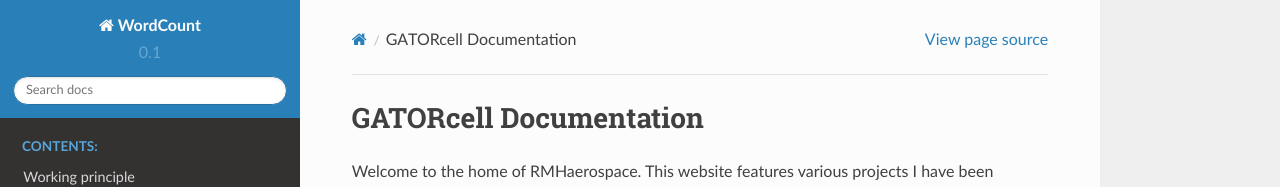
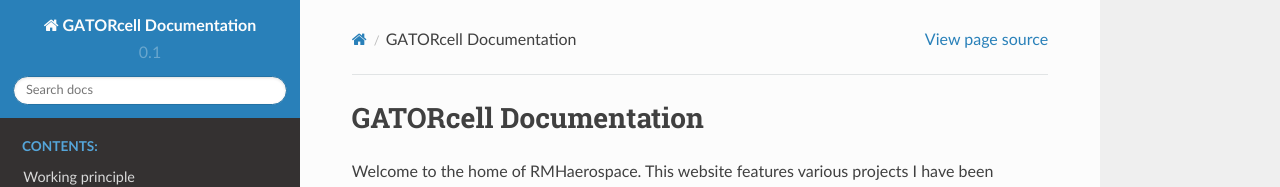
Before and after one commit to aq18507/GATORdocs, a Sphinx documentation site: the page built from doc/index.rst, in a window 1280 px wide. Shown: the top 187 px of the page. Built offline with Sphinx 7.4.7 and the Read the Docs theme 2.0.0, drawn with Linux system fonts in a browser that asks for light colours.

Commit message:
Renamed Project
Signed-off-by: aq18502 <rafael.heeb@bristol.ac.uk>

```diff
--- a/doc/conf.py
+++ b/doc/conf.py
@@ -46,7 +46,7 @@ source_suffix = '.rst'
 master_doc = 'index'
 
 # General information about the project.
-project = 'WordCount'
+project = 'GATORcell Documentation'
 copyright = '2022, RMH Aerospace'
 author = 'Rafael Heeb'
 
```
